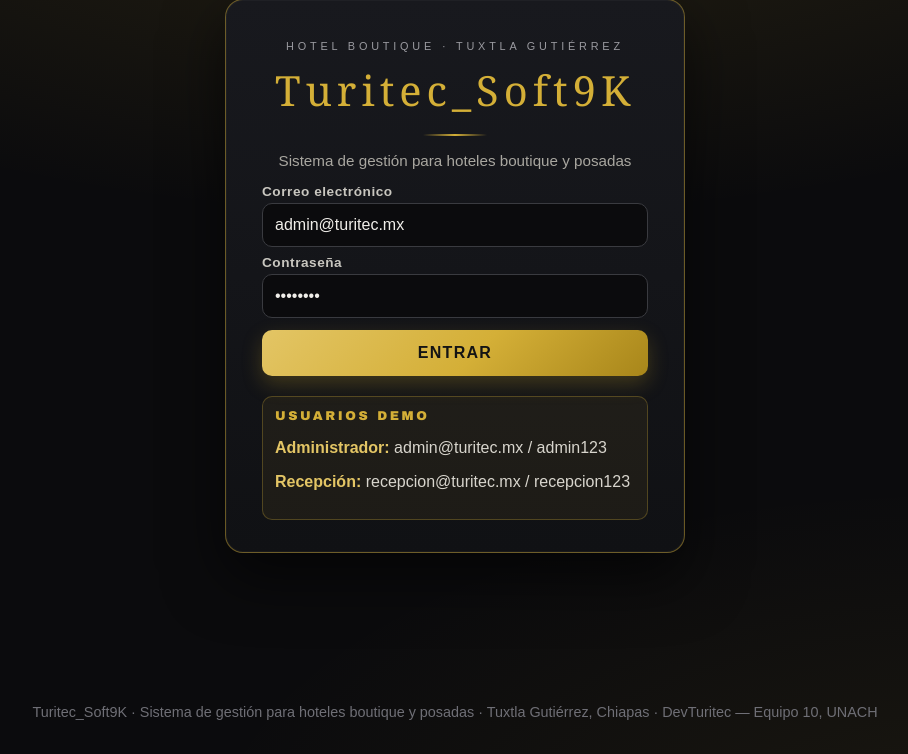
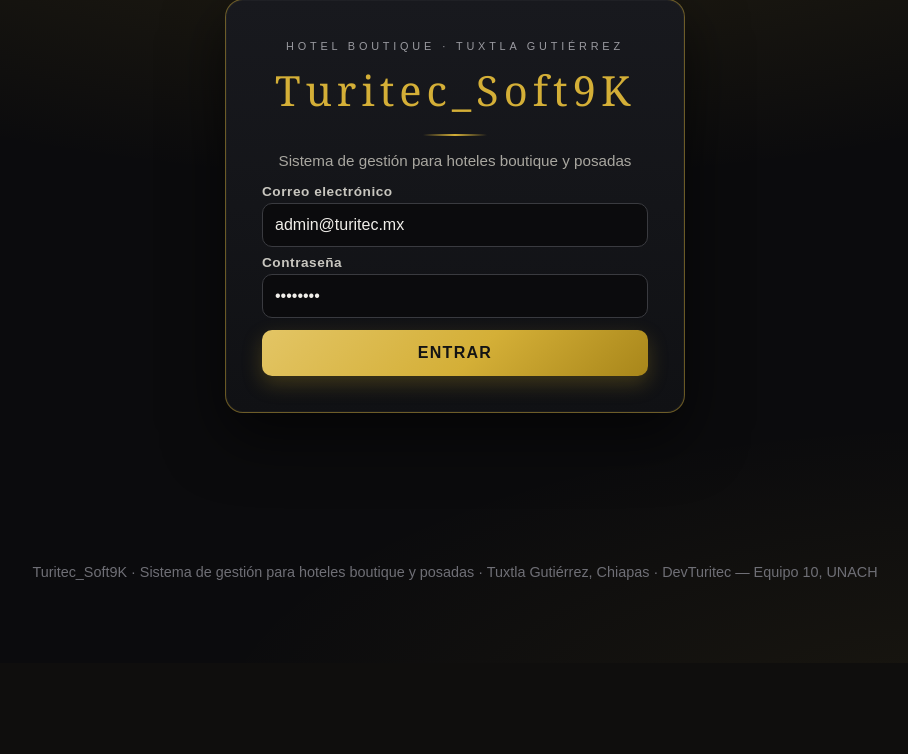
Before and after one commit to LuisToledo1112/turitec-pms, a Flask app: page /login in a window 1280 px wide. Shown: the part 137-891 px from the top of the page, without its empty margins (185-1093 px from the left). After the commit the page ends 717 px from the top, so only its background shows below. Run offline with Flask 3, Linux system fonts and the light colour scheme.

Commit message:
verssion3.3.3.3.3

```diff
--- a/src/turitec/infrastructure/web/templates/login.html
+++ b/src/turitec/infrastructure/web/templates/login.html
@@ -16,10 +16,5 @@
     </label>
     <button type="submit" class="btn btn-dorado btn-grande">Entrar</button>
   </form>
-  <div class="demo">
-    <h3>Usuarios demo</h3>
-    <p><strong>Administrador:</strong> admin@turitec.mx / admin123</p>
-    <p><strong>Recepción:</strong> recepcion@turitec.mx / recepcion123</p>
-  </div>
 </div>
 {% endblock %}
```
